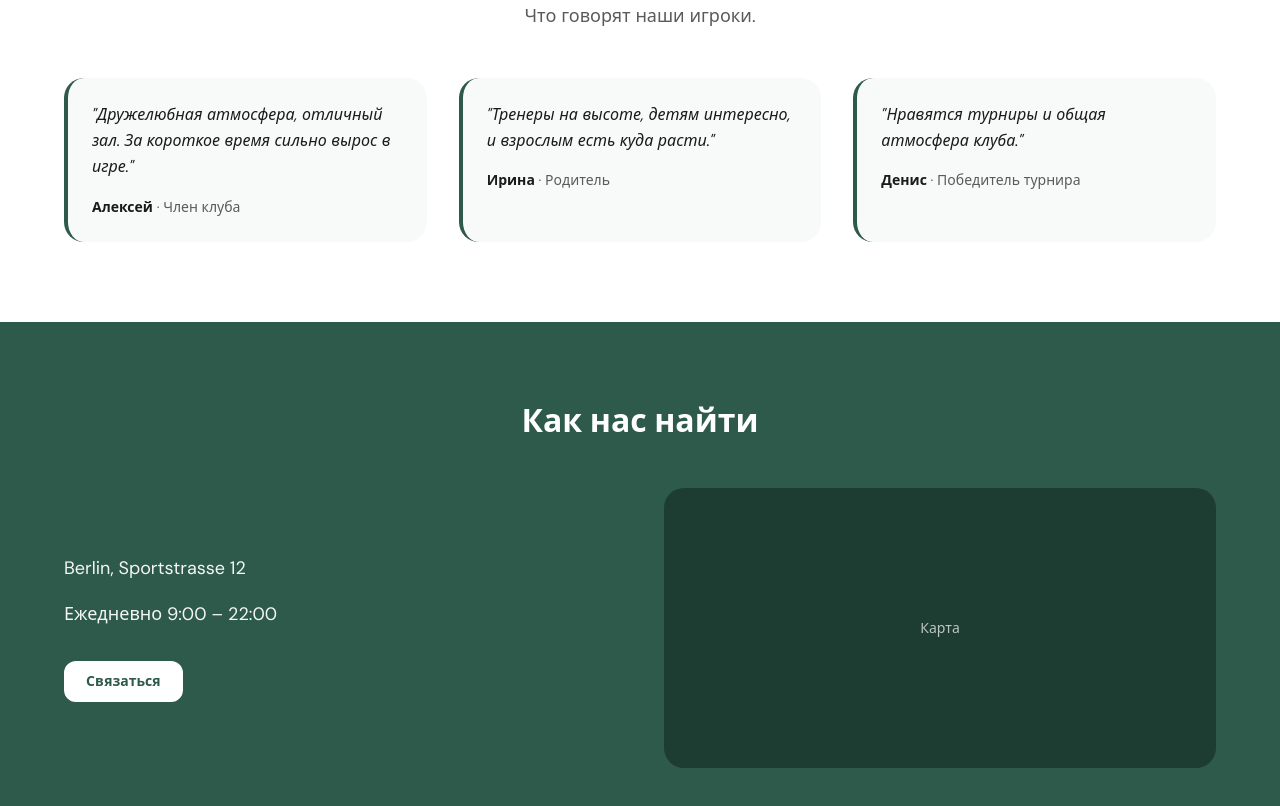
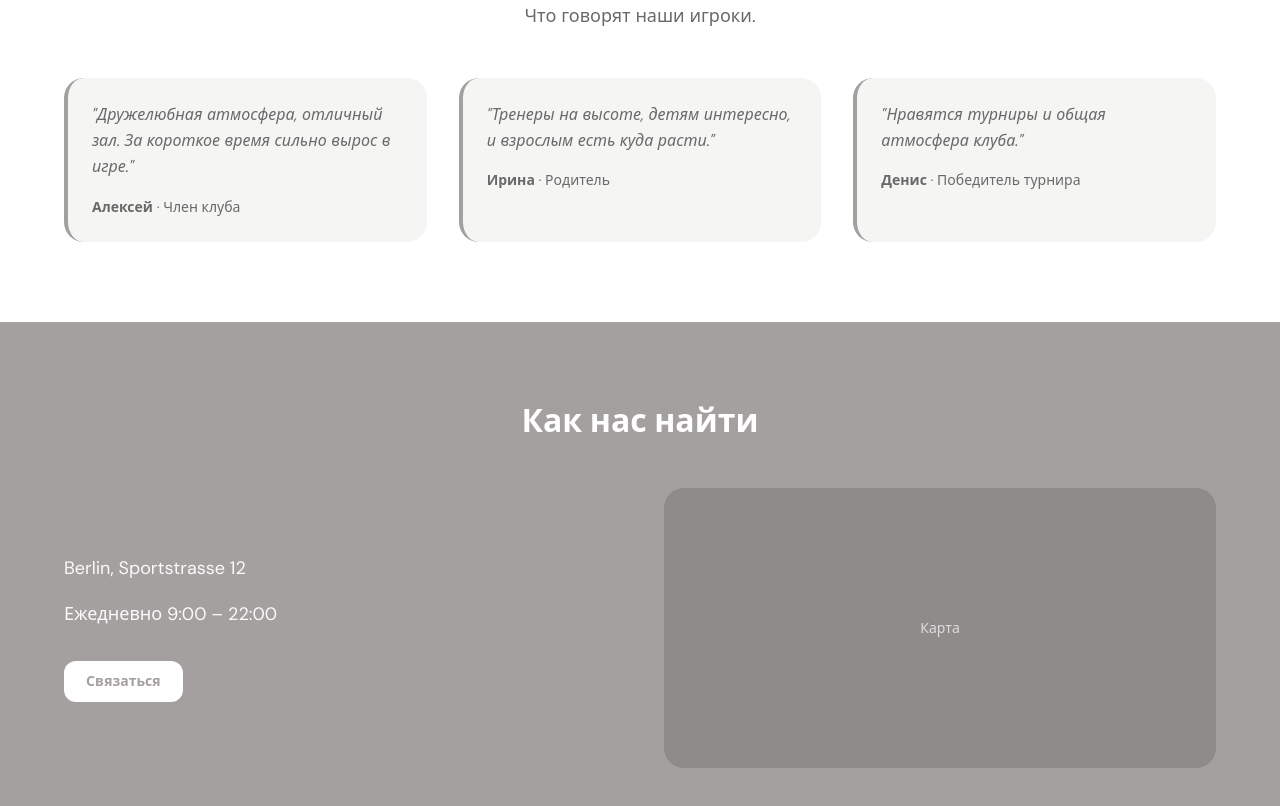
Before and after one commit to SO-Matveev/table-tennis-club, a website built with Vite: page index.html in a window 1280 px wide. Shown: the part 3613-4419 px from the top of the page. Built offline with nearby package versions, Linux system fonts and the light colour scheme; files whose address does not match are found by name.

Commit message:
переходим в серые оттенки

```diff
--- a/src/styles/variables.css
+++ b/src/styles/variables.css
@@ -1,17 +1,17 @@
 /* Design tokens (маркеры дизайна) */
 :root {
-  /* Цвета — вдохновлено зелёной темой референса */
-  --color-primary: #2d5a4a;
-  --color-primary-light: #3d7a64;
-  --color-primary-dark: #1e3d32;
-  --color-accent: #4a9d7a;
-  --color-bg: #f8faf9;
-  --color-bg-alt: #eef4f1;
+  /* Цвета — серые тона под логотип */
+  --color-primary: #A4A09F;
+  --color-primary-light: #b5b1b0;
+  --color-primary-dark: #8f8b8a;
+  --color-accent: #A4A09F;
+  --color-bg: #f5f5f4;
+  --color-bg-alt: #A4A09F;
   --color-surface: #ffffff;
-  --color-text: #1a1a1a;
-  --color-text-muted: #5a5a5a;
+  --color-text: #6A6969;
+  --color-text-muted: #6A6969;
   --color-text-on-primary: #ffffff;
-  --color-border: #e0e8e4;
+  --color-border: #d4d2d1;
 
   /* Типографика */
   --font-heading: "DM Sans", system-ui, -apple-system, sans-serif;
```
